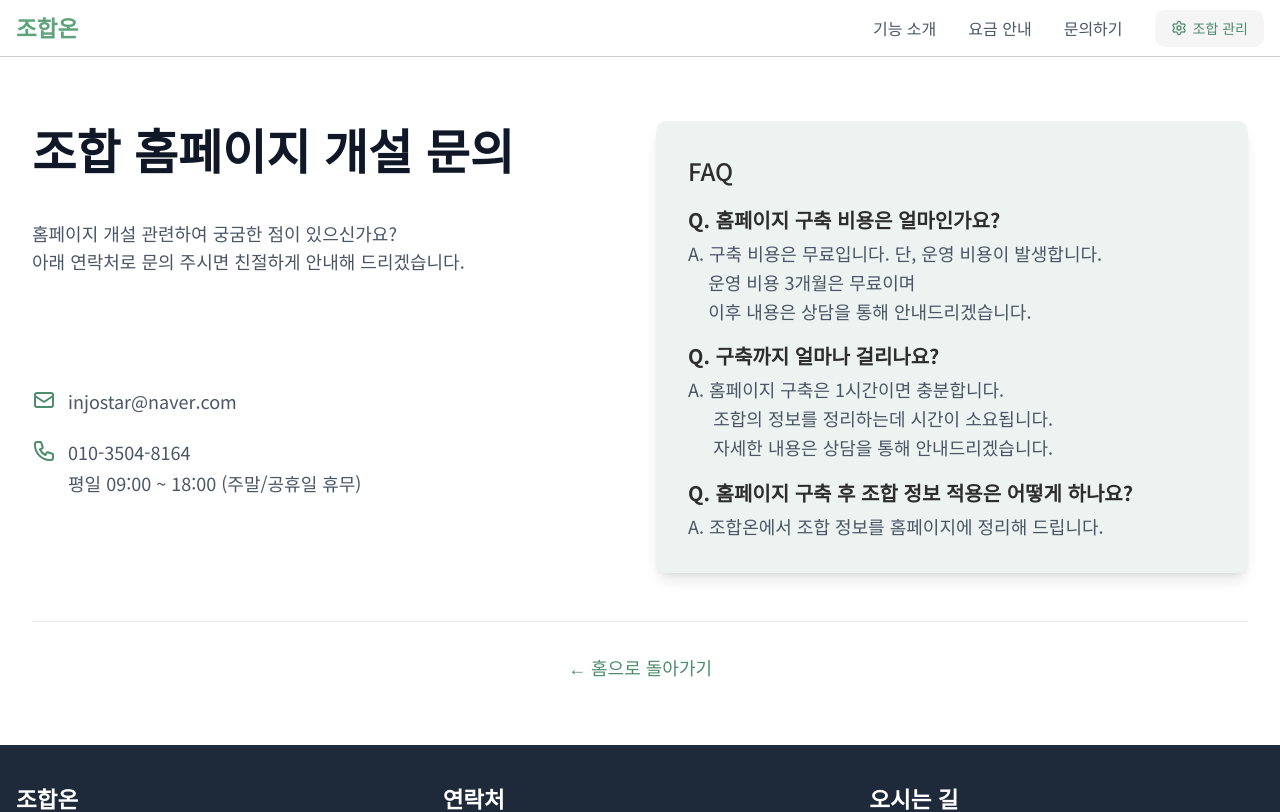
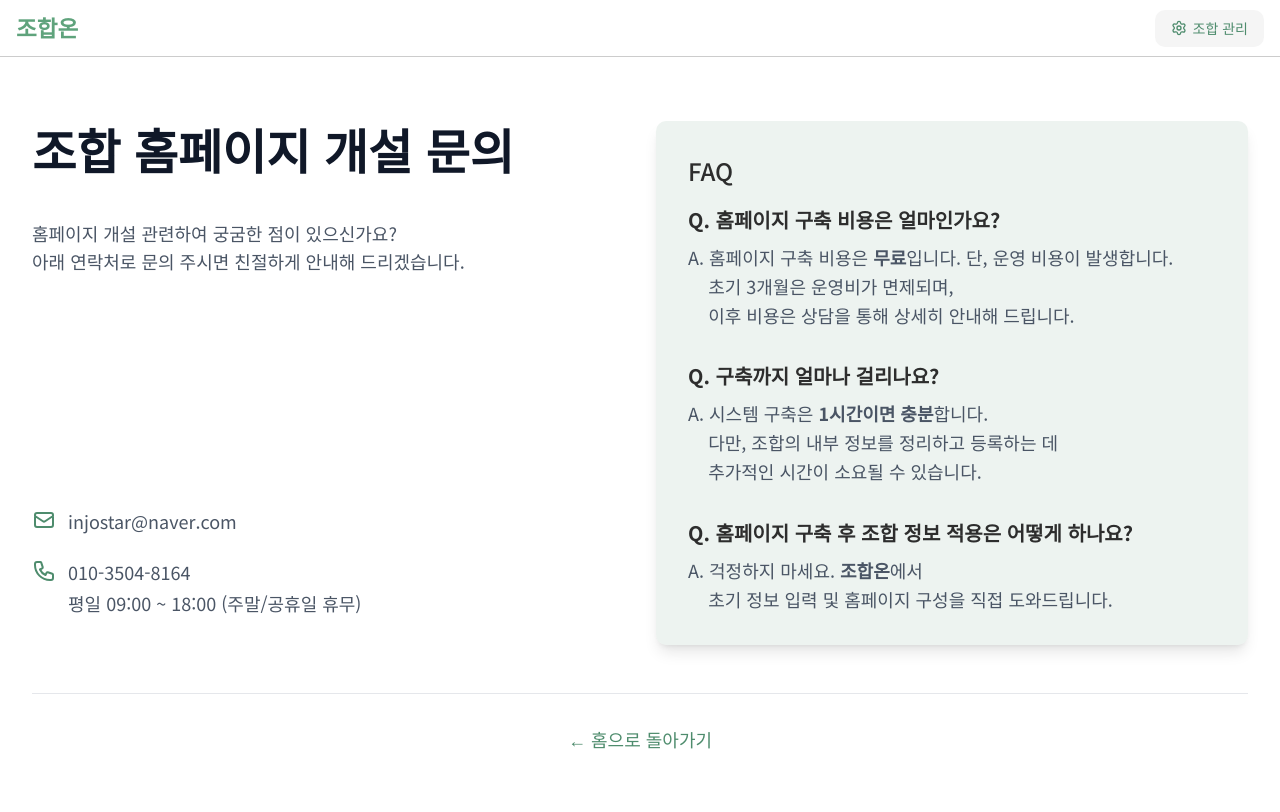
Before and after one commit to dlswn666/johapon_v01, a Next.js app: page /contact in a window 1280 px wide. Shown: the top 812 px of the page. Built offline with nearby package versions, Linux system fonts and the light colour scheme.

Commit message:
마케팅 페이지 완료

```diff
--- a/app/(marketing)/contact/page.tsx
+++ b/app/(marketing)/contact/page.tsx
@@ -28,7 +28,7 @@ export default function ContactPage() {
                                 아래 연락처로 문의 주시면 친절하게 안내해 드리겠습니다.
                             </p>
                         </div>
-                        <div className="mt-7 md:mt-28">
+                        <div className="mt-7 md:mt-58">
                             <div className="flex">
                                 <div className="flex-shrink-0">
                                     <svg
@@ -90,7 +90,7 @@ export default function ContactPage() {
                             >
                                 FAQ
                             </h3>
-                            <ul className="mt-4 space-y-4">
+                            <ul className="mt-4 space-y-8">
                                 <li>
                                     <p
                                         className="font-semibold text-[#2d2d2d]"
@@ -99,17 +99,17 @@ export default function ContactPage() {
                                         Q. 홈페이지 구축 비용은 얼마인가요?
                                     </p>
                                     <p
-                                        className="mt-1 text-gray-600"
+                                        className="mt-2 text-gray-600"
                                         style={{
                                             fontSize: 'var(--text-marketing-faq-answer)',
                                             lineHeight: 'var(--leading-marketing-card-body)',
                                         }}
                                     >
-                                        A. 구축 비용은 무료입니다. 단, 운영 비용이 발생합니다.
+                                        A. 홈페이지 구축 비용은 <strong>무료</strong>입니다. 단, 운영 비용이 발생합니다.
                                         <br />
-                                        &nbsp;&nbsp;&nbsp;&nbsp;운영 비용 3개월은 무료이며
+                                        &nbsp;&nbsp;&nbsp;&nbsp;초기 3개월은 운영비가 면제되며,
                                         <br />
-                                        &nbsp;&nbsp;&nbsp;&nbsp;이후 내용은 상담을 통해 안내드리겠습니다.
+                                        &nbsp;&nbsp;&nbsp;&nbsp;이후 비용은 상담을 통해 상세히 안내해 드립니다.
                                     </p>
                                 </li>
                                 <li>
@@ -120,17 +120,17 @@ export default function ContactPage() {
                                         Q. 구축까지 얼마나 걸리나요?
                                     </p>
                                     <p
-                                        className="mt-1 text-gray-600"
+                                        className="mt-2 text-gray-600"
                                         style={{
                                             fontSize: 'var(--text-marketing-faq-answer)',
                                             lineHeight: 'var(--leading-marketing-card-body)',
                                         }}
                                     >
-                                        A. 홈페이지 구축은 1시간이면 충분합니다.
+                                        A. 시스템 구축은 <strong>1시간이면 충분</strong>합니다.
                                         <br />
-                                        &nbsp;&nbsp;&nbsp;&nbsp; 조합의 정보를 정리하는데 시간이 소요됩니다.
+                                        &nbsp;&nbsp;&nbsp;&nbsp;다만, 조합의 내부 정보를 정리하고 등록하는 데
                                         <br />
-                                        &nbsp;&nbsp;&nbsp;&nbsp; 자세한 내용은 상담을 통해 안내드리겠습니다.
+                                        &nbsp;&nbsp;&nbsp;&nbsp;추가적인 시간이 소요될 수 있습니다.
                                     </p>
                                 </li>
                                 <li>
@@ -141,13 +141,15 @@ export default function ContactPage() {
                                         Q. 홈페이지 구축 후 조합 정보 적용은 어떻게 하나요?
                                     </p>
                                     <p
-                                        className="mt-1 text-gray-600"
+                                        className="mt-2 text-gray-600"
                                         style={{
                                             fontSize: 'var(--text-marketing-faq-answer)',
                                             lineHeight: 'var(--leading-marketing-card-body)',
                                         }}
                                     >
-                                        A. 조합온에서 조합 정보를 홈페이지에 정리해 드립니다.
+                                        A. 걱정하지 마세요. <strong>조합온</strong>에서
+                                        <br />
+                                        &nbsp;&nbsp;&nbsp;&nbsp;초기 정보 입력 및 홈페이지 구성을 직접 도와드립니다.
                                     </p>
                                 </li>
                             </ul>
--- a/app/(marketing)/layout.tsx
+++ b/app/(marketing)/layout.tsx
@@ -1,13 +1,12 @@
 'use client';
 
-import React, { useState } from 'react';
+import React from 'react';
 import Link from 'next/link';
-import { Settings, Menu, X } from 'lucide-react';
+import { Settings } from 'lucide-react';
 import AuthProvider, { useAuth } from '@/app/_lib/app/providers/AuthProvider';
 
 function MarketingHeader() {
     const { isSystemAdmin, isLoading } = useAuth();
-    const [isMobileMenuOpen, setIsMobileMenuOpen] = useState(false);
 
     return (
         <header className="border-b border-[#CCCCCC] bg-white sticky top-0 z-50">
@@ -19,39 +18,8 @@ function MarketingHeader() {
                 >
                     조합온
                 </Link>
-
-                {/* 모바일 메뉴 버튼 */}
-                <button
-                    className="md:hidden p-2 text-gray-600 hover:text-[#4E8C6D] cursor-pointer"
-                    onClick={() => setIsMobileMenuOpen(!isMobileMenuOpen)}
-                    aria-label="메뉴 열기"
-                >
-                    {isMobileMenuOpen ? <X className="w-6 h-6" /> : <Menu className="w-6 h-6" />}
-                </button>
-
                 {/* 데스크톱 네비게이션 */}
                 <nav className="hidden md:flex items-center gap-8">
-                    <Link
-                        href="/features"
-                        className="font-medium text-gray-600 hover:text-[#4E8C6D] transition-colors cursor-pointer"
-                        style={{ fontSize: 'var(--text-marketing-nav)' }}
-                    >
-                        기능 소개
-                    </Link>
-                    <Link
-                        href="/pricing"
-                        className="font-medium text-gray-600 hover:text-[#4E8C6D] transition-colors cursor-pointer"
-                        style={{ fontSize: 'var(--text-marketing-nav)' }}
-                    >
-                        요금 안내
-                    </Link>
-                    <Link
-                        href="/contact"
-                        className="font-medium text-gray-600 hover:text-[#4E8C6D] transition-colors cursor-pointer"
-                        style={{ fontSize: 'var(--text-marketing-nav)' }}
-                    >
-                        문의하기
-                    </Link>
                     {!isLoading && isSystemAdmin && (
                         <Link
                             href="/admin/unions"
@@ -63,48 +31,6 @@ function MarketingHeader() {
                     )}
                 </nav>
             </div>
-
-            {/* 모바일 메뉴 */}
-            {isMobileMenuOpen && (
-                <div className="md:hidden border-t border-gray-200 bg-white">
-                    <nav className="container mx-auto max-w-[1280px] px-4 py-4 flex flex-col gap-4">
-                        <Link
-                            href="/features"
-                            className="font-medium text-gray-600 hover:text-[#4E8C6D] transition-colors cursor-pointer py-2"
-                            style={{ fontSize: 'var(--text-marketing-nav)' }}
-                            onClick={() => setIsMobileMenuOpen(false)}
-                        >
-                            기능 소개
-                        </Link>
-                        <Link
-                            href="/pricing"
-                            className="font-medium text-gray-600 hover:text-[#4E8C6D] transition-colors cursor-pointer py-2"
-                            style={{ fontSize: 'var(--text-marketing-nav)' }}
-                            onClick={() => setIsMobileMenuOpen(false)}
-                        >
-                            요금 안내
-                        </Link>
-                        <Link
-                            href="/contact"
-                            className="font-medium text-gray-600 hover:text-[#4E8C6D] transition-colors cursor-pointer py-2"
-                            style={{ fontSize: 'var(--text-marketing-nav)' }}
-                            onClick={() => setIsMobileMenuOpen(false)}
-                        >
-                            문의하기
-                        </Link>
-                        {!isLoading && isSystemAdmin && (
-                            <Link
-                                href="/admin/unions"
-                                className="flex items-center gap-1.5 text-[14px] font-medium text-[#4E8C6D] hover:text-[#4E8C6D]/80 px-4 py-2 bg-[#F5F5F5] hover:bg-[#E6E6E6] rounded-lg transition-colors cursor-pointer w-fit"
-                                onClick={() => setIsMobileMenuOpen(false)}
-                            >
-                                <Settings className="w-4 h-4" />
-                                조합 관리
-                            </Link>
-                        )}
-                    </nav>
-                </div>
-            )}
         </header>
     );
 }
--- a/app/(marketing)/page.tsx
+++ b/app/(marketing)/page.tsx
@@ -6,19 +6,14 @@ import Image from 'next/image';
 import { supabase } from '@/app/_lib/shared/supabase/client';
 import { Database } from '@/app/_lib/shared/type/database.types';
 import {
-    MessageSquare,
-    Bell,
     Clock,
     Users,
-    Palette,
     Smartphone,
     DollarSign,
     HandCoins,
     PiggyBank,
     Megaphone,
-    ChevronDown,
     ArrowRight,
-    FileDown,
     LockKeyhole,
     BellRing,
     Coins,
```
